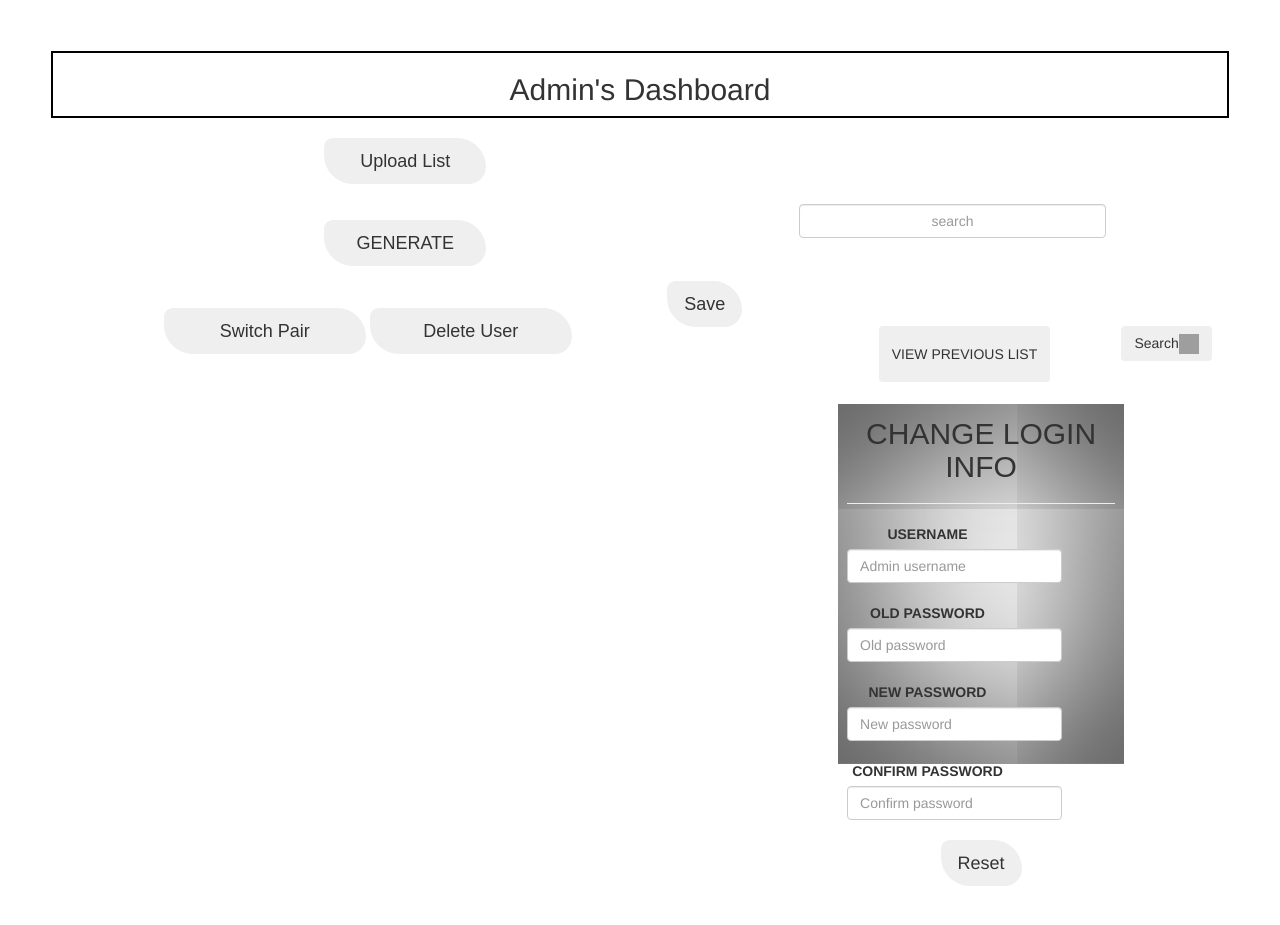
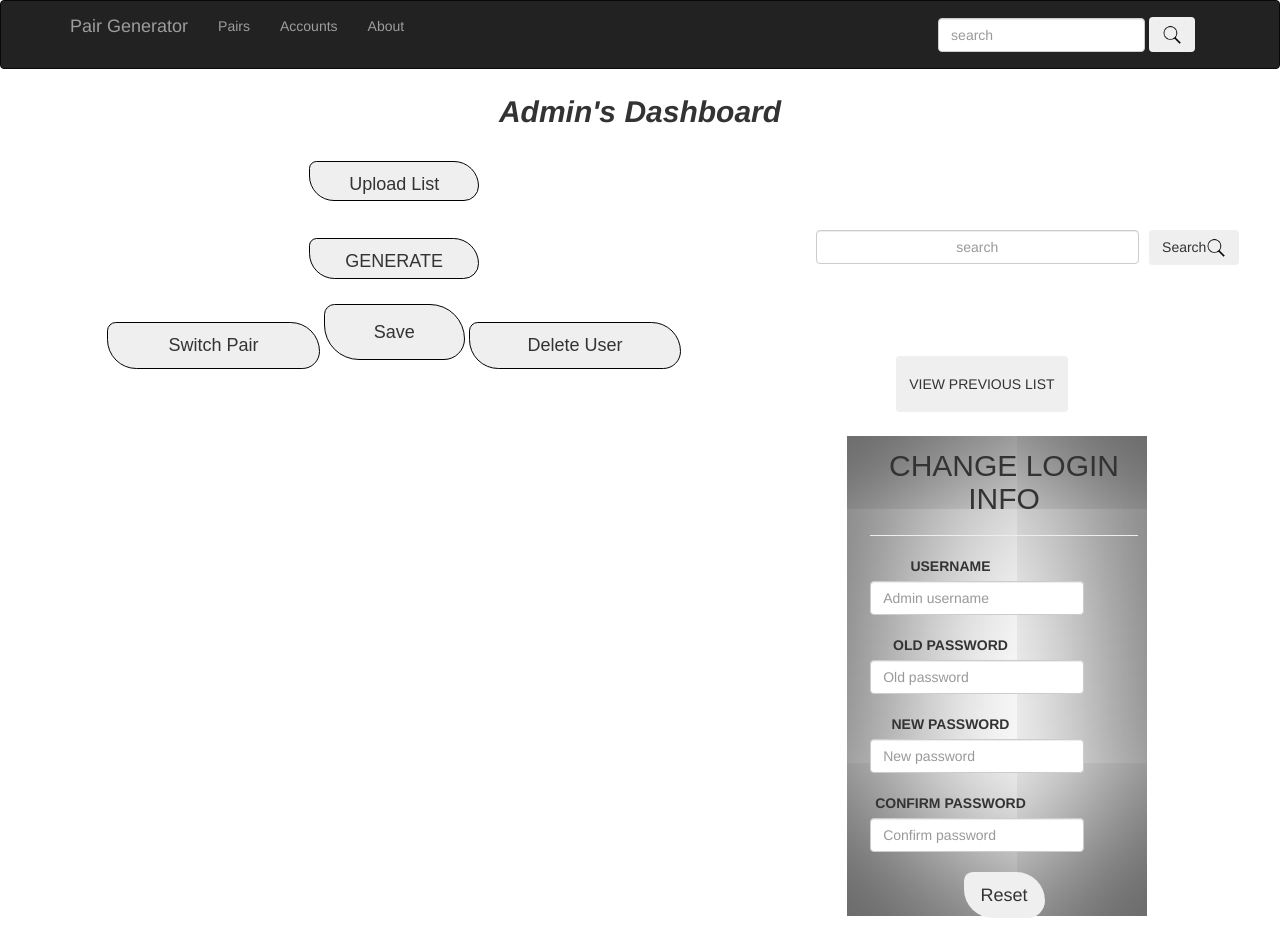
Before and after one commit to georgegithinji/STUDENT-PAIR-GENERATOR, a PHP site: page /admin-dashboard.html in a window 1280 px wide. Before the commit the page ends 886 px from the top, so only its background shows below. Run offline with PHP 8.4, Linux system fonts and the light colour scheme; grey boxes are pictures that could not be loaded.

Commit message:
add navbar to all pages

```diff
--- a/admin-dashboard.html
+++ b/admin-dashboard.html
@@ -4,31 +4,63 @@
 <head>
   <meta charset="utf-8">
   <meta name="viewport" content="width=device-width, initial-scale=1.0">
+  <link rel="stylesheet" href="css/bootstrap.min.css" type="text/css">
   <link rel="stylesheet" href="css/app.css" type="text/css">
-  <link rel="stylesheet" href="/css/bootstrap.min.css" type="text/css">
   <title></title>
 </head>
 
-<body>
+<body id="admin">
+
+  <header>
+    <div class="navbar navbar-default navbar-inverse">
+      <div class="container">
+        <div class="navbar-header">
+          <button type="button" class="navbar-toggle" data-toggle="collapse" data target="#example" name="button">
+          <span class="icon-bar"></span>
+          <span class="icon-bar"></span>
+          <span class="icon-bar"></span>
+        </button>
+          <a href="" class="navbar-brand">Pair Generator</a>
+        </div>
+        <div class="collapse navbar-collapse" id="navbar">
+          <ul class="nav navbar-nav">
+            <li><a href="">Pairs</a></li>
+            <li><a href="">Accounts</a></li>
+            <li><a href="">About</a></li>
+          </ul>
+          <form class="navbar-form navbar-right" action="" role="search">
+            <div class="form-group">
+              <input type="text" class="form-control" placeholder="search">
+            </div>
+              <button class="btn navbar-btn"><img src="images/search.png" width="20em" height="20em"></button>
+          </form>
+
+        </div>
+      </div>
+
+    </div>
+  </header>
+
+
+
   <div class="admin-dashboard-page">
-    <h2>Admin's Dashboard</h2>
+    <h2><strong><em>Admin's Dashboard</em></strong></h2>
     <main class="container admin-side1">
-
       <form class="form-group form-list">
-        <button type="submit" class="btn btn-lg window">Upload List</button>
+        <button type="submit" class="btn btn-lg window-admin">Upload List</button>
       </form>
 
 
       <form class="form-group form-list">
-        <button type="submit" class="btn btn-lg window">GENERATE</button>
+        <button type="submit" class="btn btn-lg window-admin">GENERATE</button>
       </form>
 
       <form class="form-group">
-        <button type="submit" class="btn btn-lg window">Switch Pair</button>
+        <button type="submit" class="btn btn-lg window-admin">Switch Pair</button>
 
-        <button class="btn btn-lg window1">Save</button>
+        <button class="btn btn-lg window-save-admin">Save</button>
 
-        <button type="submit" class="btn btn-lg window">Delete User</button>
+        <button type="submit" class="btn btn-lg window-admin">Delete User</button>
       </form>
     </main>
 
@@ -45,7 +77,6 @@
       </form>
 
       <div id="change-login-info">
-
         <h2>CHANGE LOGIN INFO</h2>
         <hr>
         <form class="form-group">
--- a/css/app.css
+++ b/css/app.css
@@ -16,6 +16,7 @@
   text-align: center;
   font-family: fantasy;
 }
+
 .container.admin button {
   margin-top: 8%;
 }
@@ -23,6 +24,7 @@
 .container.admin #pas {
   margin-top: 4%;
 }
+
 .container.sign-up {
   box-shadow: inset 0 0 150px #ccc;
   width: 30%;
@@ -38,6 +40,7 @@
 .container.sign-up h2 {
   text-align: center;
 }
+
 .container.login h2 {
   text-align: center;
 }
@@ -57,6 +60,7 @@
 .container.login button {
   margin-top: 8%;
 }
+
 .container.sign-up button {
   margin-top: 8%;
 }
@@ -81,6 +85,7 @@
   margin: 4%;
   height: 60vh;
 }
+
 .container.user-side1 {
   width: 80%;
   float: left;
@@ -95,6 +100,7 @@
   height: 40vh;
   margin-top: 9%;
 }
+
 .window-list {
   display: inline-block;
   box-shadow: 0 0 4px 4px #ccc;
@@ -102,6 +108,7 @@
   height: 60vh;
   overflow: auto;
 }
+
 .window {
   margin-top: 4%;
   border: 2px solid #000;
@@ -111,6 +118,7 @@
 .window1 {
   float: right;
 }
+
 .btn#view-previous {
   margin-top: 35%;
   margin-left: 8%;
@@ -121,6 +129,7 @@
   width: 80%;
   margin-left: 10%;
 }
+
 input.search {
   margin-left: 6%;
   text-align: center;
@@ -138,25 +147,32 @@ button.s-inline {
   margin-top: 20%;
 }
 
+/*admin-dashboard-page styling*/
+body#admin {
+  background-image: image(images/flying-birds.jpg);
+  background-position: center;
+  background-size: auto;
+}
+.admin-dashboard-page {
 
-/*admin-dashboard-page styling*/
-.admin-dashboard-page {
-  border: 2px solid black;
-  margin: 4%;
+  margin: 2%;
   text-align: center;
 }
+
 .container.admin-side1 {
   width: 60%;
   float: left;
   text-align: center;
   font-family: fantasy;
 }
+
 .container.admin-side2 {
   width: 40%;
   float: right;
   height: ;
-  margin-top:;
+  margin-top: ;
 }
+
 .btn#view-previous-admin {
   margin-top: 20%;
   margin-left: 8%;
@@ -165,21 +181,22 @@ button.s-inline {
 
 #change-login-info {
   width: 65%;
+  margin right: 50%;
   margin-left: 15%;
   margin-top: 5%;
   margin-bottom: 2%;
-  height: 45vh;
+  height: 60vh;
   box-shadow: inset 0 0 200px #000;
-  padding-left: 2%;
+  padding-left: 5%;
   padding-right: 2%;
 }
 
 #change-login-info h2 {
-
   padding-top: 5%;
   text-align: center;
   font-family: fantasy;
 }
+
 #change-login-info input {
   width: 80%;
 }
@@ -193,6 +210,18 @@ button.s-inline {
   text-align: center;
 }
 
-#change-login-info.pas {
+#change-login-info.pas {}
 
+.window-admin {
+  margin-top: 4%;
+  border: 1px solid #000;
+  width: 30%;
+  height: 2vh;
+  padding-bottom: 5%;
 }
+
+.window-save-admin {
+  width: 20%;
+  height: 7vh;
+  border: 1px solid #000;
+}
```
Also changed, not shown: admin-login.html (+34 -0 lines), index.html (+34 -1 lines), user.html (+33 -1 lines), images/flying -birds.jpg (added), images/search.png (added).
